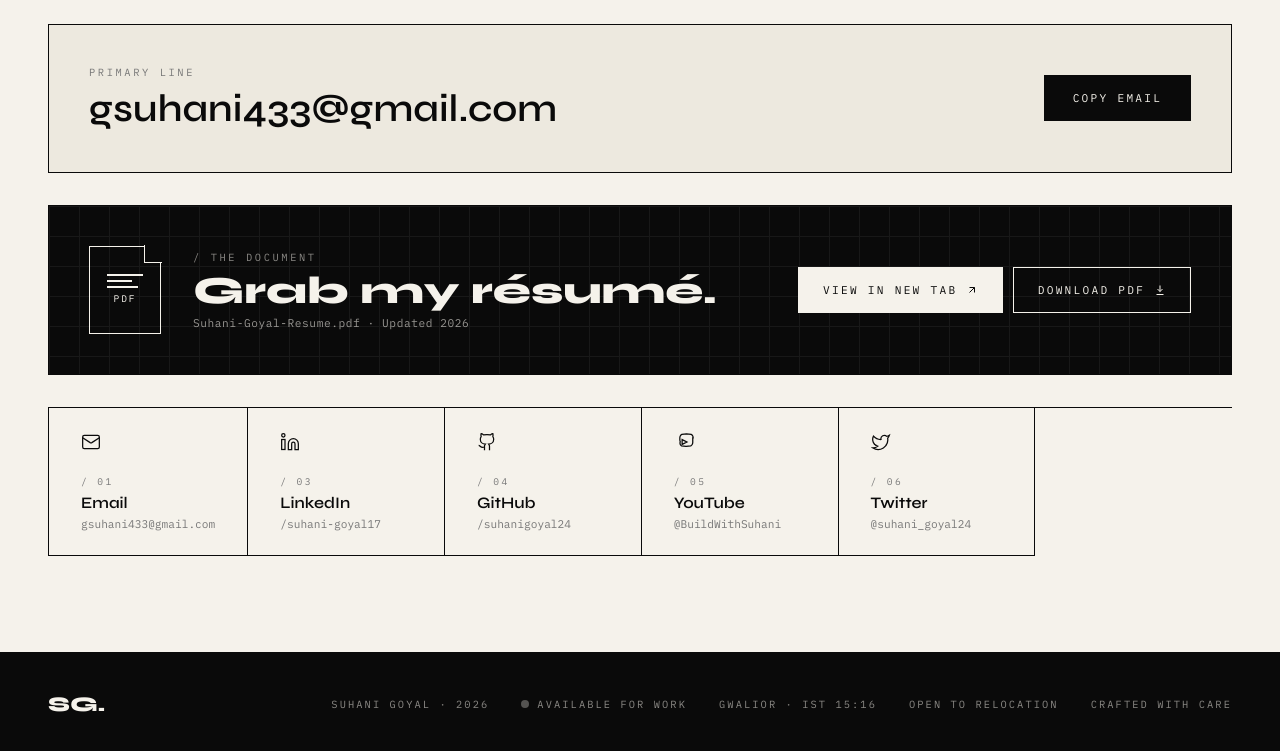
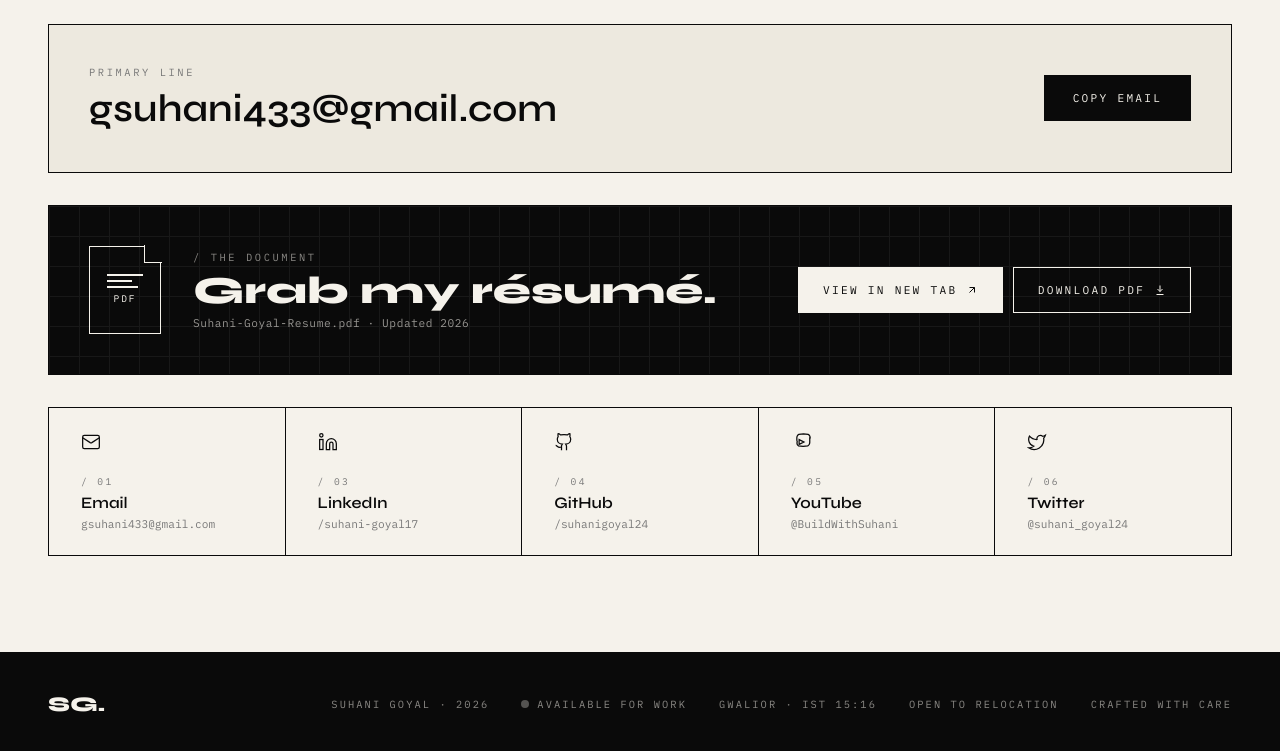
Before and after one commit to suhanigoyal24/My-Portfolio, a plain HTML site: page index.html in a window 1280 px wide. Shown: the part 5144-5895 px from the top of the page. Drawn offline with Linux system fonts and the light colour scheme.

Commit message:
Update index.html

```diff
--- a/index.html
+++ b/index.html
@@ -326,7 +326,7 @@
   .resume-btn.download:hover svg { transform: translateY(2px); }
   .resume-btn.view:hover svg { transform: translate(2px, -2px); }
 
-  .contact-socials { display: grid; grid-template-columns: repeat(6, 1fr); border-left: 1px solid var(--ink); border-top: 1px solid var(--ink); }
+  .contact-socials { display: grid; grid-template-columns: repeat(5, 1fr); border-left: 1px solid var(--ink); border-top: 1px solid var(--ink); }
   .social-item {
     padding: 1.5rem 2rem; border-right: 1px solid var(--ink); border-bottom: 1px solid var(--ink);
     text-decoration: none; color: var(--ink); transition: background 0.3s, color 0.3s;
```
